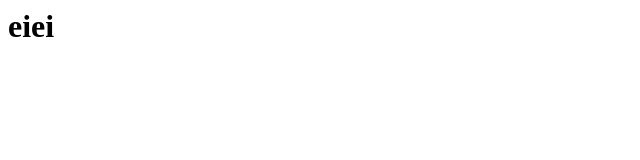
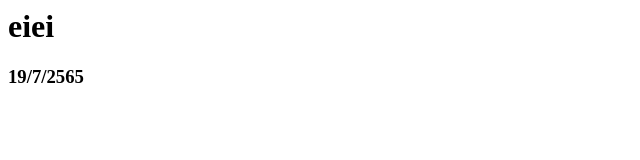
Before and after one commit to Wanasanan/necs1305, a plain HTML site: page index.html in a window 1280 px wide. Shown: the whole page, without its empty margins (0-640 px from the left). Drawn offline with Linux system fonts and the light colour scheme.

Commit message:
add date

```diff
--- a/index.html
+++ b/index.html
@@ -1 +1,2 @@
 <h1>eiei</h1>
+<h3>19/7/2565</h3>
```
